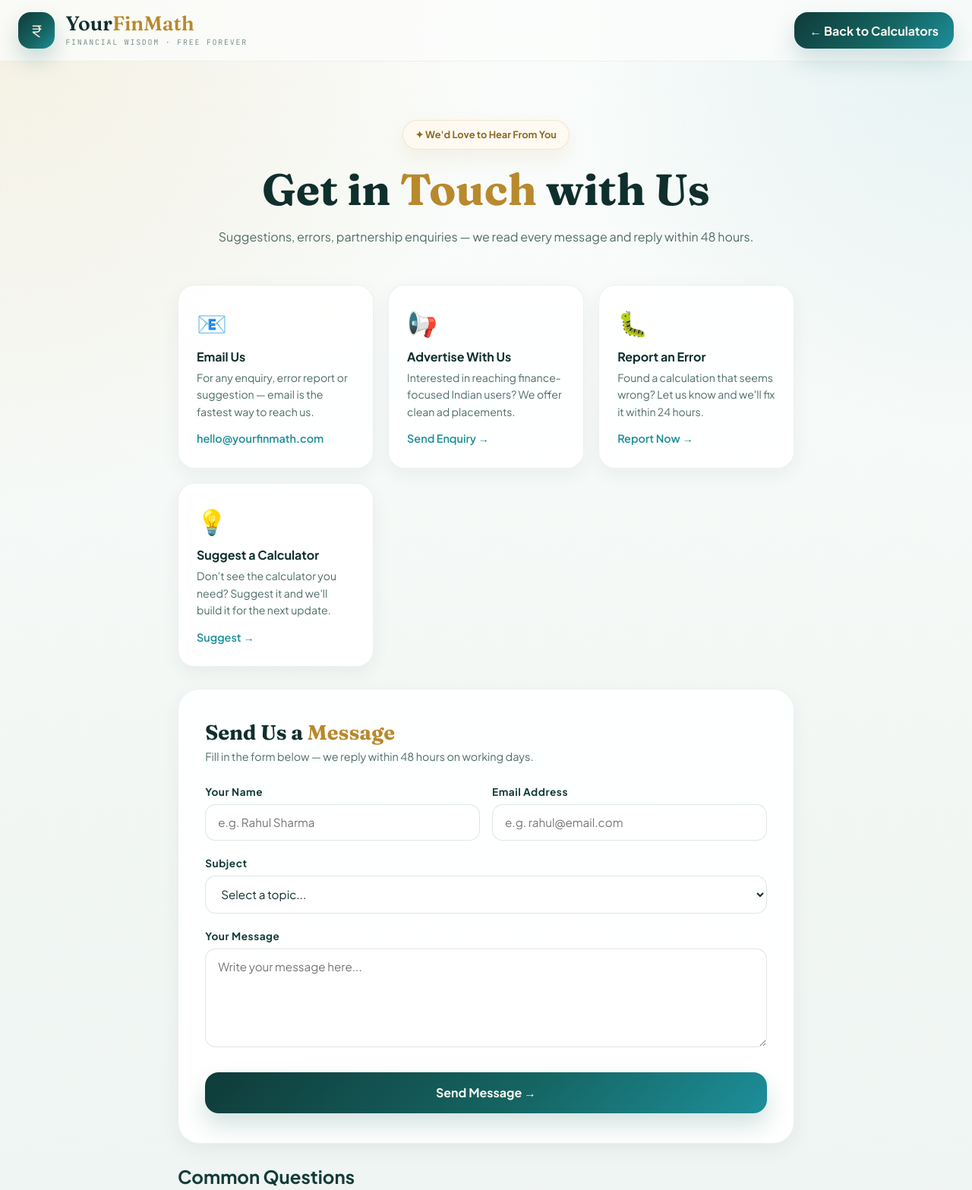
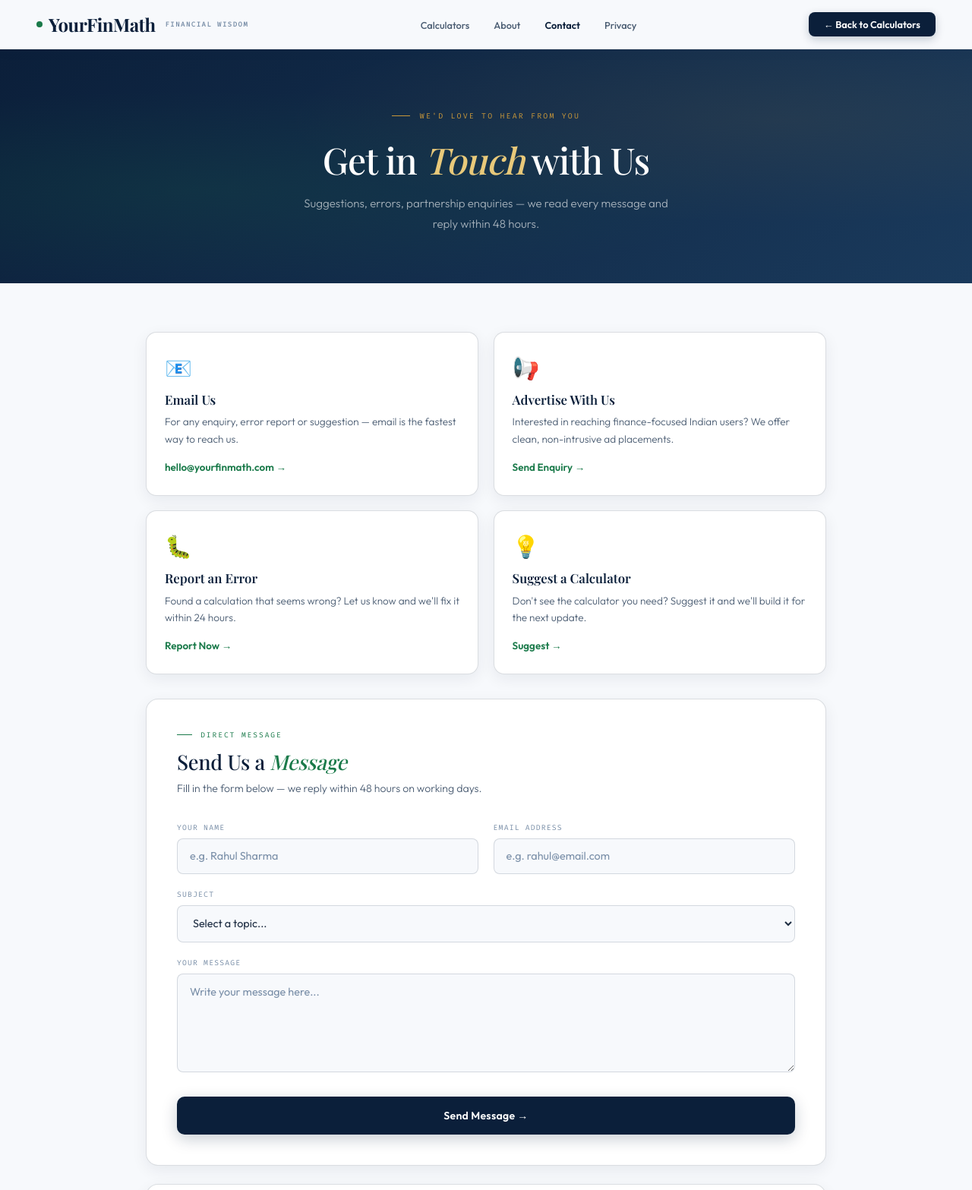
Before and after one commit to ladakevipul-ui/YourFinMath, a plain HTML site: page contact.html in a window 1280 px wide. Shown: the top 1567 px of the page at 76% size. Drawn offline with nearby package versions, Linux system fonts and the light colour scheme; a web font is replaced by a local one.

Commit message:
Add files via upload

```diff
--- a/contact.html
+++ b/contact.html
@@ -6,205 +6,257 @@
 <title>Contact Us — YourFinMath | Free Financial Calculators for India</title>
 <meta name="description" content="Contact YourFinMath — suggest a calculator, report an error, or enquire about advertising. We're happy to hear from you.">
 <link rel="canonical" href="https://yourfinmath.com/contact.html">
-<meta property="og:title" content="Contact YourFinMath">
-<meta property="og:url" content="https://yourfinmath.com/contact.html">
-<meta name="theme-color" content="#0f3b39">
-<link href="https://fonts.googleapis.com/css2?family=Fraunces:wght@600;700&family=Plus+Jakarta+Sans:wght@400;500;600;700;800&family=JetBrains+Mono:wght@400;500&display=swap" rel="stylesheet">
+<meta name="theme-color" content="#0B1F3A">
+<link rel="preconnect" href="https://fonts.googleapis.com">
+<link rel="preconnect" href="https://fonts.gstatic.com" crossorigin>
+<link href="https://fonts.googleapis.com/css2?family=Playfair+Display:ital,wght@0,400;0,500;0,600;0,700;1,400;1,500&family=Outfit:wght@300;400;500;600&family=Fira+Code:wght@300;400&display=swap" rel="stylesheet">
 <style>
-:root{
-  --bg:#f4f8f6;
-  --card:rgba(255,255,255,0.88);
-  --ink:#0f2f2d;
-  --text:#123b39;
-  --text2:#4f6c69;
-  --text3:#79908d;
-  --line:rgba(15,47,45,0.08);
-  --gold:#b8892d;
-  --gold2:#d8b970;
-  --teal:#1d8f9a;
-  --emerald:#1fa971;
-  --shadow:0 18px 48px rgba(19,53,50,0.08);
-  --shadow-soft:0 8px 24px rgba(19,53,50,0.06);
-  --font-display:'Fraunces',serif;
-  --font-body:'Plus Jakarta Sans',sans-serif;
-  --font-mono:'JetBrains Mono',monospace;
+:root {
+  --navy:        #0B1F3A;
+  --navy-mid:    #122948;
+  --navy-light:  #1A3A5C;
+  --emerald:     #1A7A4A;
+  --emerald-pale:#E8F5EE;
+  --gold:        #C8973A;
+  --gold-light:  #E8C97A;
+  --gold-pale:   #FDF6E8;
+  --bg:          #F7F9FC;
+  --bg2:         #EEF2F8;
+  --bg3:         #E4EAF4;
+  --surface:     #FFFFFF;
+  --ink:         #0B1828;
+  --text:        #1E2D42;
+  --text2:       #4A5C72;
+  --text3:       #7A8FA8;
+  --border:      rgba(11,31,58,0.09);
+  --border-mid:  rgba(11,31,58,0.15);
+  --shadow:      0 16px 48px rgba(11,31,58,0.10);
+  --shadow-soft: 0 6px 20px rgba(11,31,58,0.07);
+  --font-display:'Playfair Display', Georgia, serif;
+  --font-body:   'Outfit', system-ui, sans-serif;
+  --font-mono:   'Fira Code', monospace;
 }
-*{margin:0;padding:0;box-sizing:border-box;}
-html{scroll-behavior:smooth;}
-body{
-  font-family:var(--font-body);color:var(--text);min-height:100vh;overflow-x:hidden;
+*,*::before,*::after { box-sizing: border-box; margin: 0; padding: 0; }
+html { scroll-behavior: smooth; }
+body { font-family: var(--font-body); background: var(--bg); color: var(--text); -webkit-font-smoothing: antialiased; }
+a { color: inherit; text-decoration: none; }
+
+/* ── NAV ── */
+nav {
+  position: sticky; top: 0; z-index: 100;
+  display: flex; align-items: center; justify-content: space-between;
+  padding: 1rem 3rem; gap: 1.5rem;
+  background: rgba(247,249,252,0.95);
+  backdrop-filter: blur(24px); -webkit-backdrop-filter: blur(24px);
+  border-bottom: 1px solid var(--border);
+  box-shadow: 0 2px 16px rgba(11,31,58,0.05);
+}
+.nav-logo {
+  font-family: var(--font-display); font-size: 1.5rem; font-weight: 700;
+  color: var(--navy); display: flex; align-items: center; gap: 0.5rem; letter-spacing: -0.02em;
+}
+.nav-logo-dot { width: 8px; height: 8px; background: var(--emerald); border-radius: 50%; }
+.nav-logo sub {
+  font-family: var(--font-mono); font-size: 0.55rem; letter-spacing: 0.18em;
+  color: var(--text3); text-transform: uppercase; font-style: normal;
+  vertical-align: middle; margin-left: 0.3rem;
+}
+.nav-links-mini { display: flex; gap: 0.4rem; align-items: center; list-style: none; }
+.nav-links-mini a {
+  font-size: 0.8rem; font-weight: 500; color: var(--text2);
+  padding: 0.4rem 0.8rem; border-radius: 6px; transition: color 0.18s, background 0.18s;
+}
+.nav-links-mini a:hover { color: var(--navy); background: var(--bg2); }
+.nav-links-mini a.active { color: var(--navy); font-weight: 600; }
+.nav-back {
+  background: var(--navy); color: #fff;
+  padding: 0.5rem 1.25rem; border-radius: 8px;
+  font-size: 0.8rem; font-weight: 600;
+  box-shadow: 0 4px 12px rgba(11,31,58,0.22); transition: background 0.2s, transform 0.15s;
+}
+.nav-back:hover { background: var(--navy-light); transform: translateY(-1px); color: #fff; }
+
+/* ── PAGE HERO ── */
+.page-hero {
+  background: linear-gradient(135deg, var(--navy), var(--navy-light));
+  padding: 4.5rem 2rem 4rem; text-align: center; position: relative; overflow: hidden;
+}
+.page-hero::before {
+  content: ''; position: absolute; inset: 0; pointer-events: none;
   background:
-    radial-gradient(circle at top left,rgba(216,185,112,0.18),transparent 28%),
-    radial-gradient(circle at top right,rgba(29,143,154,0.10),transparent 24%),
-    linear-gradient(180deg,#fbfdfc 0%,#f2f7f4 52%,#edf3f1 100%);
-  -webkit-font-smoothing:antialiased;
+    radial-gradient(ellipse at 20% 60%, rgba(26,122,74,0.14), transparent 50%),
+    radial-gradient(ellipse at 80% 30%, rgba(200,151,58,0.08), transparent 45%);
 }
-body::before{
-  content:'';position:fixed;inset:0;pointer-events:none;
-  background-image:linear-gradient(rgba(14,55,52,0.025) 1px,transparent 1px),linear-gradient(90deg,rgba(14,55,52,0.025) 1px,transparent 1px);
-  background-size:36px 36px;
-  mask-image:linear-gradient(180deg,rgba(0,0,0,0.18),transparent 72%);
+.hero-eyebrow {
+  font-family: var(--font-mono); font-size: 0.62rem; letter-spacing: 0.22em;
+  text-transform: uppercase; color: var(--gold);
+  display: inline-flex; align-items: center; gap: 0.8rem; margin-bottom: 1.2rem; position: relative;
 }
-a{color:inherit;text-decoration:none;}
-button,input,textarea,select{font:inherit;}
-
-/* ── HEADER ── */
-header{
-  position:sticky;top:0;z-index:50;
-  background:rgba(251,253,252,0.78);
-  backdrop-filter:blur(22px);-webkit-backdrop-filter:blur(22px);
-  border-bottom:1px solid rgba(15,47,45,0.06);
+.hero-eyebrow::before { content: ''; display: block; width: 24px; height: 1px; background: var(--gold); }
+.page-hero h1 {
+  font-family: var(--font-display); font-size: clamp(2rem, 4vw, 3rem);
+  font-weight: 500; color: #fff; letter-spacing: -0.02em;
+  margin-bottom: 0.8rem; position: relative;
 }
-.header-inner{
-  max-width:1280px;margin:0 auto;padding:1rem 1.5rem;
-  display:flex;align-items:center;justify-content:space-between;gap:1.5rem;
+.page-hero h1 em { font-style: italic; color: var(--gold-light); }
+.page-hero p {
+  font-size: 0.94rem; font-weight: 300; color: rgba(255,255,255,0.62);
+  max-width: 480px; margin: 0 auto; line-height: 1.78; position: relative;
 }
-.logo{display:flex;align-items:center;gap:0.9rem;}
-.logo-icon{
-  width:48px;height:48px;display:grid;place-items:center;border-radius:16px;
-  background:linear-gradient(135deg,#0f3b39,#156664 62%,#1d8f9a);
-  color:#f7efe0;font-size:1.3rem;box-shadow:0 14px 28px rgba(21,102,100,0.22);
-}
-.logo-text{font-family:var(--font-display);font-size:1.65rem;line-height:1;color:var(--ink);}
-.logo-text span{color:var(--gold);}
-.logo-tagline{margin-top:0.3rem;font-family:var(--font-mono);font-size:0.62rem;letter-spacing:0.18em;text-transform:uppercase;color:var(--text3);}
-.header-cta{
-  border:none;cursor:pointer;white-space:nowrap;border-radius:18px;
-  padding:0.85rem 1.25rem;font-weight:700;color:#fcf8ef;
-  background:linear-gradient(135deg,#0f3b39,#156664 58%,#1d8f9a);
-  box-shadow:0 16px 30px rgba(21,102,100,0.18);
-  transition:transform .18s ease,box-shadow .18s ease;
-  display:inline-block;
-}
-.header-cta:hover{transform:translateY(-2px);box-shadow:0 22px 34px rgba(21,102,100,0.22);}
-
-/* ── HERO ── */
-.page-hero{
-  max-width:760px;margin:0 auto;
-  padding:clamp(3rem,6vw,5rem) 1.5rem 3rem;text-align:center;
-}
-.page-badge{
-  display:inline-flex;align-items:center;gap:0.5rem;padding:0.65rem 1rem;border-radius:999px;
-  border:1px solid rgba(184,137,45,0.18);background:rgba(255,250,240,0.84);
-  color:#8b6b24;font-size:0.8rem;font-weight:700;box-shadow:0 10px 26px rgba(184,137,45,0.10);margin-bottom:1.4rem;
-}
-.page-hero h1{font-family:var(--font-display);font-size:clamp(2.2rem,5vw,3.6rem);line-height:1.08;color:var(--ink);margin-bottom:1rem;}
-.page-hero h1 span{color:var(--gold);}
-.page-hero p{font-size:1rem;line-height:1.85;color:var(--text2);}
 
 /* ── CONTENT ── */
-.content{max-width:860px;margin:0 auto;padding:0 1.5rem 5rem;}
+.content { max-width: 960px; margin: 0 auto; padding: 4rem 2rem 5rem; }
 
-/* Contact options */
-.contact-grid{
-  display:grid;grid-template-columns:repeat(auto-fit,minmax(240px,1fr));
-  gap:1.2rem;margin-bottom:1.8rem;
+/* ── CONTACT OPTIONS GRID ── */
+.contact-grid {
+  display: grid; grid-template-columns: repeat(2, 1fr); gap: 1.2rem; margin-bottom: 2rem;
 }
-.contact-card{
-  background:rgba(255,255,255,0.88);border:1px solid rgba(15,47,45,0.07);
-  border-radius:22px;padding:1.8rem 1.5rem;box-shadow:var(--shadow-soft);
-  transition:transform .18s ease,box-shadow .18s ease;
+.contact-card {
+  background: var(--surface); border: 1px solid var(--border-mid);
+  border-radius: 14px; padding: 1.75rem 1.5rem; box-shadow: var(--shadow-soft);
+  transition: transform 0.2s, box-shadow 0.2s, border-color 0.2s;
 }
-.contact-card:hover{transform:translateY(-3px);box-shadow:var(--shadow);}
-.contact-icon{font-size:2rem;margin-bottom:0.8rem;}
-.contact-card h3{font-size:1rem;font-weight:700;color:var(--ink);margin-bottom:0.4rem;}
-.contact-card p{font-size:0.88rem;line-height:1.6;color:var(--text2);margin-bottom:0.8rem;}
-.contact-card a.link{color:var(--teal);font-weight:600;font-size:0.9rem;}
-.contact-card a.link:hover{text-decoration:underline;}
+.contact-card:hover { transform: translateY(-3px); box-shadow: var(--shadow); border-color: var(--navy); }
+.contact-icon { font-size: 1.8rem; margin-bottom: 0.85rem; }
+.contact-card h3 {
+  font-family: var(--font-display); font-size: 1.05rem; font-weight: 600;
+  color: var(--navy); margin-bottom: 0.45rem;
+}
+.contact-card p { font-size: 0.85rem; font-weight: 300; line-height: 1.68; color: var(--text2); margin-bottom: 0.85rem; }
+.contact-card .link {
+  display: inline-flex; align-items: center; gap: 0.35rem;
+  color: var(--emerald); font-size: 0.84rem; font-weight: 600;
+  transition: color 0.18s;
+}
+.contact-card .link:hover { color: var(--navy); }
 
-/* Form card */
-.form-card{
-  background:rgba(255,255,255,0.92);border:1px solid rgba(15,47,45,0.07);
-  border-radius:28px;padding:2.4rem 2.2rem;box-shadow:var(--shadow-soft);
-  margin-bottom:1.8rem;
+/* ── FORM CARD ── */
+.form-card {
+  background: var(--surface); border: 1px solid var(--border-mid);
+  border-radius: 16px; padding: 2.5rem; box-shadow: var(--shadow-soft); margin-bottom: 1.5rem;
 }
-.form-card h2{font-family:var(--font-display);font-size:1.7rem;color:var(--ink);margin-bottom:0.4rem;}
-.form-card h2 span{color:var(--gold);}
-.form-card .subtitle{font-size:0.9rem;color:var(--text2);margin-bottom:1.8rem;}
+.form-card-header { margin-bottom: 2rem; }
+.form-eyebrow {
+  font-family: var(--font-mono); font-size: 0.6rem; letter-spacing: 0.2em;
+  text-transform: uppercase; color: var(--emerald);
+  display: flex; align-items: center; gap: 0.7rem; margin-bottom: 0.7rem;
+}
+.form-eyebrow::before { content: ''; display: block; width: 20px; height: 1px; background: var(--emerald); }
+.form-card h2 {
+  font-family: var(--font-display); font-size: 1.7rem; font-weight: 500;
+  color: var(--navy); letter-spacing: -0.01em; margin-bottom: 0.4rem;
+}
+.form-card h2 em { font-style: italic; color: var(--emerald); }
+.form-card .subtitle { font-size: 0.88rem; font-weight: 300; color: var(--text2); line-height: 1.65; }
 
-.form-group{margin-bottom:1.3rem;}
-.form-group label{display:block;font-size:0.85rem;font-weight:700;color:var(--text);margin-bottom:0.5rem;letter-spacing:0.04em;}
+.form-row { display: grid; grid-template-columns: 1fr 1fr; gap: 1.2rem; }
+.form-group { margin-bottom: 1.25rem; }
+.form-group label {
+  display: block; font-family: var(--font-mono); font-size: 0.61rem;
+  font-weight: 400; letter-spacing: 0.12em; text-transform: uppercase;
+  color: var(--text3); margin-bottom: 0.5rem;
+}
 .form-group input,
 .form-group select,
-.form-group textarea{
-  width:100%;border-radius:14px;border:1px solid rgba(15,47,45,0.12);
-  background:rgba(255,255,255,0.9);color:var(--ink);
-  padding:0.85rem 1rem;font-size:0.95rem;
-  transition:border-color .2s ease,box-shadow .2s ease;
+.form-group textarea {
+  width: 100%; border: 1px solid var(--border-mid); border-radius: 8px;
+  background: var(--bg); color: var(--text); padding: 0.85rem 1rem;
+  font-size: 0.9rem; font-family: var(--font-body); font-weight: 400;
+  transition: border-color 0.18s, box-shadow 0.18s;
 }
 .form-group input:focus,
 .form-group select:focus,
-.form-group textarea:focus{
-  outline:none;border-color:rgba(29,143,154,0.45);
-  box-shadow:0 0 0 4px rgba(29,143,154,0.08);
+.form-group textarea:focus {
+  outline: none; border-color: var(--navy);
+  box-shadow: 0 0 0 3px rgba(11,31,58,0.08); background: var(--surface);
 }
-.form-group textarea{min-height:130px;resize:vertical;}
-.form-row{display:grid;grid-template-columns:1fr 1fr;gap:1rem;}
+.form-group input::placeholder,
+.form-group textarea::placeholder { color: var(--text3); }
+.form-group textarea { min-height: 130px; resize: vertical; }
 
-.submit-btn{
-  width:100%;border:none;cursor:pointer;border-radius:18px;
-  padding:1.05rem 1.5rem;font-size:1rem;font-weight:700;color:#fcf8ef;
-  background:linear-gradient(135deg,#0f3b39,#156664 58%,#1d8f9a);
-  box-shadow:0 16px 30px rgba(21,102,100,0.18);
-  transition:transform .18s ease,box-shadow .18s ease;
-  margin-top:0.5rem;
+.submit-btn {
+  width: 100%; border: none; cursor: pointer; border-radius: 10px;
+  padding: 1rem 1.5rem; font-size: 0.88rem; font-weight: 600; font-family: var(--font-body);
+  color: #fff; background: var(--navy);
+  box-shadow: 0 6px 20px rgba(11,31,58,0.22);
+  transition: background 0.2s, transform 0.15s, box-shadow 0.2s;
+  margin-top: 0.5rem; letter-spacing: 0.02em;
 }
-.submit-btn:hover{transform:translateY(-2px);box-shadow:0 22px 34px rgba(21,102,100,0.22);}
+.submit-btn:hover { background: var(--navy-light); transform: translateY(-2px); box-shadow: 0 10px 28px rgba(11,31,58,0.28); }
 
-.success-msg{
-  display:none;text-align:center;padding:1.5rem;
-  background:rgba(31,169,113,0.08);border:1px solid rgba(31,169,113,0.2);
-  border-radius:16px;margin-top:1rem;
+.success-msg {
+  display: none; text-align: center; padding: 1.75rem;
+  background: var(--emerald-pale); border: 1px solid rgba(26,122,74,0.2);
+  border-radius: 12px; margin-top: 1.25rem;
 }
-.success-msg .tick{font-size:2.5rem;margin-bottom:0.5rem;}
-.success-msg p{color:var(--emerald);font-weight:600;}
+.success-msg .tick { font-size: 2.5rem; margin-bottom: 0.6rem; }
+.success-msg p { color: var(--emerald); font-weight: 600; font-size: 0.95rem; }
 
-/* FAQ mini -->
-.faq-card{
-  background:rgba(255,255,255,0.88);border:1px solid rgba(15,47,45,0.07);
-  border-radius:22px;padding:2rem 2rem;box-shadow:var(--shadow-soft);margin-bottom:1.8rem;
+/* ── FAQ ── */
+.faq-card {
+  background: var(--surface); border: 1px solid var(--border-mid);
+  border-radius: 16px; padding: 2.2rem 2.4rem; box-shadow: var(--shadow-soft);
 }
-.faq-card h2{font-family:var(--font-display);font-size:1.4rem;color:var(--ink);margin-bottom:1.2rem;}
-.faq-item{border-bottom:1px solid var(--line);padding:1rem 0;}
-.faq-item:last-child{border-bottom:none;padding-bottom:0;}
-.faq-item h3{font-size:0.92rem;font-weight:700;color:var(--ink);margin-bottom:0.35rem;}
-.faq-item p{font-size:0.88rem;line-height:1.65;color:var(--text2);}
+.faq-card-header { margin-bottom: 1.5rem; }
+.faq-card h2 {
+  font-family: var(--font-display); font-size: 1.5rem; font-weight: 500;
+  color: var(--navy); letter-spacing: -0.01em;
+}
+.faq-item {
+  border-bottom: 1px solid var(--border); padding: 1.1rem 0;
+}
+.faq-item:last-child { border-bottom: none; padding-bottom: 0; }
+.faq-item h3 {
+  font-family: var(--font-display); font-size: 1rem; font-weight: 600;
+  color: var(--navy); margin-bottom: 0.4rem;
+}
+.faq-item p { font-size: 0.87rem; font-weight: 300; line-height: 1.72; color: var(--text2); }
 
 /* ── FOOTER ── */
-footer{background:linear-gradient(180deg,#0d3533,#0a2927);padding:2.4rem 1.5rem;text-align:center;}
-.footer-links{display:flex;flex-wrap:wrap;justify-content:center;gap:1rem;margin-bottom:1rem;}
-.footer-links a{color:rgba(247,239,224,0.65);font-size:0.85rem;font-weight:600;transition:color .18s;}
-.footer-links a:hover{color:var(--gold2);}
-.footer-copy{color:rgba(247,239,224,0.35);font-size:0.8rem;}
+footer { background: var(--navy); padding: 2.5rem 2rem; text-align: center; }
+.footer-logo { font-family: var(--font-display); font-size: 1.5rem; font-weight: 700; color: #fff; letter-spacing: -0.01em; }
+.footer-logo span { color: var(--emerald); }
+.footer-links { display: flex; flex-wrap: wrap; justify-content: center; gap: 1.25rem; list-style: none; margin: 1rem 0; }
+.footer-links a { font-size: 0.8rem; font-weight: 400; color: rgba(255,255,255,0.55); transition: color 0.18s; }
+.footer-links a:hover { color: #fff; }
+.footer-copy { color: rgba(255,255,255,0.3); font-size: 0.78rem; }
 
-@media(max-width:640px){
-  .form-row{grid-template-columns:1fr;}
-  .form-card{padding:1.6rem 1.3rem;}
+/* ── RESPONSIVE ── */
+@media (max-width: 768px) {
+  nav { padding: 1rem; }
+  .nav-links-mini { display: none; }
+  .contact-grid { grid-template-columns: 1fr; }
+  .form-row { grid-template-columns: 1fr; }
+  .content { padding: 2.5rem 1rem 4rem; }
+  .form-card { padding: 1.75rem 1.25rem; }
+  .faq-card { padding: 1.5rem 1.25rem; }
 }
 </style>
 </head>
 <body>
 
-<!-- HEADER -->
-<header>
-  <div class="header-inner">
-    <a class="logo" href="index.html">
-      <div class="logo-icon">₹</div>
-      <div>
-        <div class="logo-text">Your<span>FinMath</span></div>
-        <div class="logo-tagline">Financial Wisdom · Free Forever</div>
-      </div>
-    </a>
-    <a class="header-cta" href="index.html">← Back to Calculators</a>
-  </div>
-</header>
+<!-- NAV -->
+<nav>
+  <a class="nav-logo" href="index.html">
+    <div class="nav-logo-dot"></div>
+    YourFinMath
+    <sub>Financial Wisdom</sub>
+  </a>
+  <ul class="nav-links-mini">
+    <li><a href="index.html">Calculators</a></li>
+    <li><a href="about.html">About</a></li>
+    <li><a href="contact.html" class="active">Contact</a></li>
+    <li><a href="privacy.html">Privacy</a></li>
+  </ul>
+  <a class="nav-back" href="index.html">← Back to Calculators</a>
+</nav>
 
 <!-- HERO -->
-<div class="page-hero">
-  <div class="page-badge">✦ We'd Love to Hear From You</div>
-  <h1>Get in <span>Touch</span> with Us</h1>
+<section class="page-hero">
+  <div class="hero-eyebrow">We'd Love to Hear From You</div>
+  <h1>Get in <em>Touch</em> with Us</h1>
   <p>Suggestions, errors, partnership enquiries — we read every message and reply within 48 hours.</p>
-</div>
+</section>
 
 <!-- CONTENT -->
 <div class="content">
@@ -215,12 +267,12 @@ footer{background:linear-gradient(180deg,#0d3533,#0a2927);padding:2.4rem 1.5rem;
       <div class="contact-icon">📧</div>
       <h3>Email Us</h3>
       <p>For any enquiry, error report or suggestion — email is the fastest way to reach us.</p>
-      <a class="link" href="mailto:hello@yourfinmath.com">hello@yourfinmath.com</a>
+      <a class="link" href="mailto:hello@yourfinmath.com">hello@yourfinmath.com →</a>
     </div>
     <div class="contact-card">
       <div class="contact-icon">📢</div>
       <h3>Advertise With Us</h3>
-      <p>Interested in reaching finance-focused Indian users? We offer clean ad placements.</p>
+      <p>Interested in reaching finance-focused Indian users? We offer clean, non-intrusive ad placements.</p>
       <a class="link" href="mailto:hello@yourfinmath.com?subject=Advertising Enquiry">Send Enquiry →</a>
     </div>
     <div class="contact-card">
@@ -239,8 +291,11 @@ footer{background:linear-gradient(180deg,#0d3533,#0a2927);padding:2.4rem 1.5rem;
 
   <!-- Contact Form -->
   <div class="form-card">
-    <h2>Send Us a <span>Message</span></h2>
-    <p class="subtitle">Fill in the form below — we reply within 48 hours on working days.</p>
+    <div class="form-card-header">
+      <div class="form-eyebrow">Direct Message</div>
+      <h2>Send Us a <em>Message</em></h2>
+      <p class="subtitle">Fill in the form below — we reply within 48 hours on working days.</p>
+    </div>
 
     <div class="form-row">
       <div class="form-group">
@@ -280,7 +335,10 @@ footer{background:linear-gradient(180deg,#0d3533,#0a2927);padding:2.4rem 1.5rem;
 
   <!-- FAQ -->
   <div class="faq-card">
-    <h2>Common Questions</h2>
+    <div class="faq-card-header">
+      <div class="form-eyebrow">Common Questions</div>
+      <h2>Quick Answers</h2>
+    </div>
     <div class="faq-item">
       <h3>How quickly do you reply?</h3>
       <p>We aim to reply to all messages within 48 hours on working days (Monday–Saturday).</p>
@@ -303,24 +361,24 @@ footer{background:linear-gradient(180deg,#0d3533,#0a2927);padding:2.4rem 1.5rem;
 
 <!-- FOOTER -->
 <footer>
-  <div class="footer-links">
-    <a href="index.html">Home</a>
-    <a href="about.html">About</a>
-    <a href="privacy.html">Privacy Policy</a>
-    <a href="contact.html">Contact</a>
-    <a href="mailto:hello@yourfinmath.com">Advertise</a>
-    <a href="sitemap.xml">Sitemap</a>
-  </div>
+  <div class="footer-logo">Your<span>FinMath</span></div>
+  <ul class="footer-links">
+    <li><a href="index.html">Home</a></li>
+    <li><a href="about.html">About</a></li>
+    <li><a href="privacy.html">Privacy Policy</a></li>
+    <li><a href="contact.html">Contact</a></li>
+    <li><a href="mailto:hello@yourfinmath.com">Advertise</a></li>
+    <li><a href="sitemap.xml">Sitemap</a></li>
+  </ul>
   <div class="footer-copy">© 2026 YourFinMath.com · Made with ♥ in India</div>
 </footer>
 
 <script>
 function sendMessage(){
-  const name = document.getElementById('name').value.trim();
-  const email = document.getElementById('email').value.trim();
-  const subject = document.getElementById('subject').value;
-  const message = document.getElementById('message').value.trim();
-
+  var name = document.getElementById('name').value.trim();
+  var email = document.getElementById('email').value.trim();
+  var subject = document.getElementById('subject').value;
+  var message = document.getElementById('message').value.trim();
   if(!name || !email || !subject || !message){
     alert('Please fill in all fields before sending.');
     return;
@@ -329,12 +387,8 @@ function sendMessage(){
     alert('Please enter a valid email address.');
     return;
   }
-
-  // Open mail client with prefilled content
-  const mailtoLink = `mailto:hello@yourfinmath.com?subject=${encodeURIComponent(subject + ' — from ' + name)}&body=${encodeURIComponent('Name: ' + name + '\nEmail: ' + email + '\n\nMessage:\n' + message)}`;
+  var mailtoLink = 'mailto:hello@yourfinmath.com?subject=' + encodeURIComponent(subject + ' — from ' + name) + '&body=' + encodeURIComponent('Name: ' + name + '\nEmail: ' + email + '\n\nMessage:\n' + message);
   window.location.href = mailtoLink;
-
-  // Show success message
   document.getElementById('successMsg').style.display = 'block';
 }
 </script>
```
